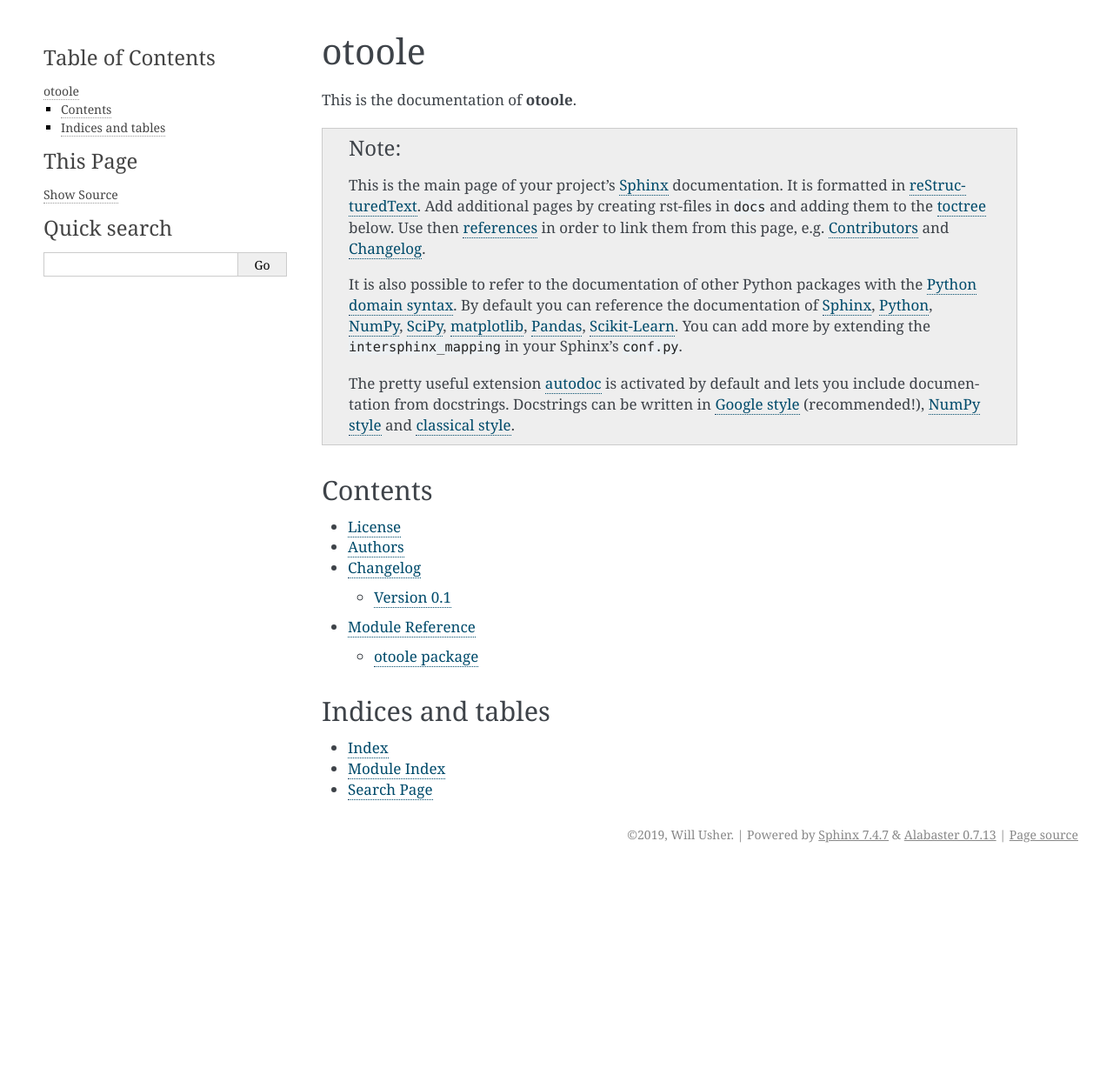
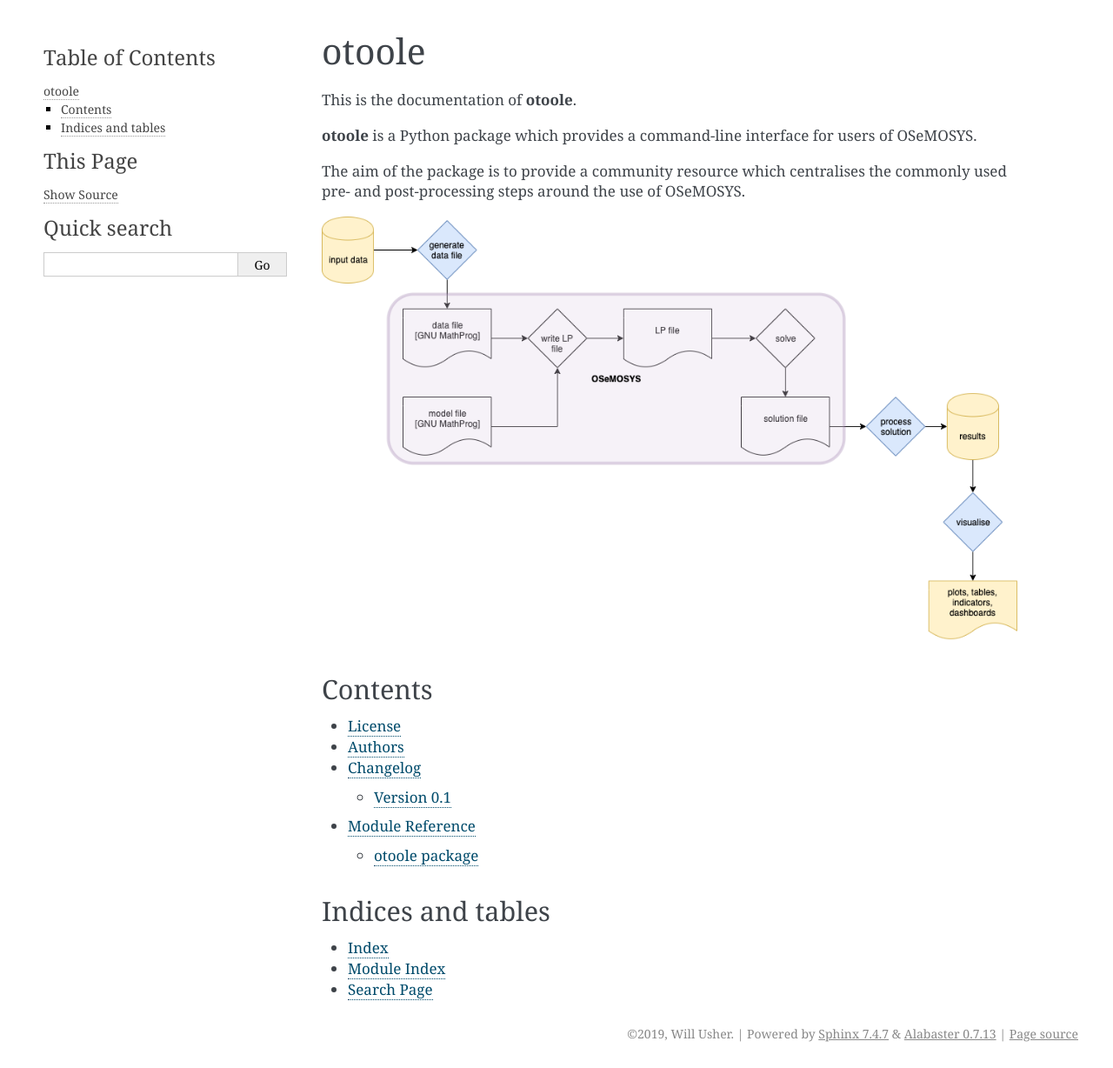
Before and after one commit to OSeMOSYS/otoole, a Sphinx documentation site: the page built from docs/index.rst, in a window 1280 px wide. Shown: the whole page at 87% size. Built offline with Sphinx 7.4.7, drawn with Linux system fonts in a browser that asks for light colours; before the commit the page ends 999 px from its top, so only the background shows below that.

Commit message:
Added image on dataflow

```diff
--- a/docs/index.rst
+++ b/docs/index.rst
@@ -4,24 +4,14 @@ otoole
 
 This is the documentation of **otoole**.
 
-.. note::
+**otoole** is a Python package which provides a command-line interface
+for users of OSeMOSYS.
 
-    This is the main page of your project's `Sphinx`_ documentation.
-    It is formatted in `reStructuredText`_. Add additional pages
-    by creating rst-files in ``docs`` and adding them to the `toctree`_ below.
-    Use then `references`_ in order to link them from this page, e.g.
-    :ref:`authors` and :ref:`changes`.
+The aim of the package is to provide a community resource which
+centralises the commonly used pre- and post-processing steps
+around the use of OSeMOSYS.
 
-    It is also possible to refer to the documentation of other Python packages
-    with the `Python domain syntax`_. By default you can reference the
-    documentation of `Sphinx`_, `Python`_, `NumPy`_, `SciPy`_, `matplotlib`_,
-    `Pandas`_, `Scikit-Learn`_. You can add more by extending the
-    ``intersphinx_mapping`` in your Sphinx's ``conf.py``.
-
-    The pretty useful extension `autodoc`_ is activated by default and lets
-    you include documentation from docstrings. Docstrings can be written in
-    `Google style`_ (recommended!), `NumPy style`_ and `classical style`_.
-
+.. image:: img/osemosys_dataflow.png
 
 Contents
 ========
```
Also changed, not shown: docs/img/osemosys_dataflow.png (added).
